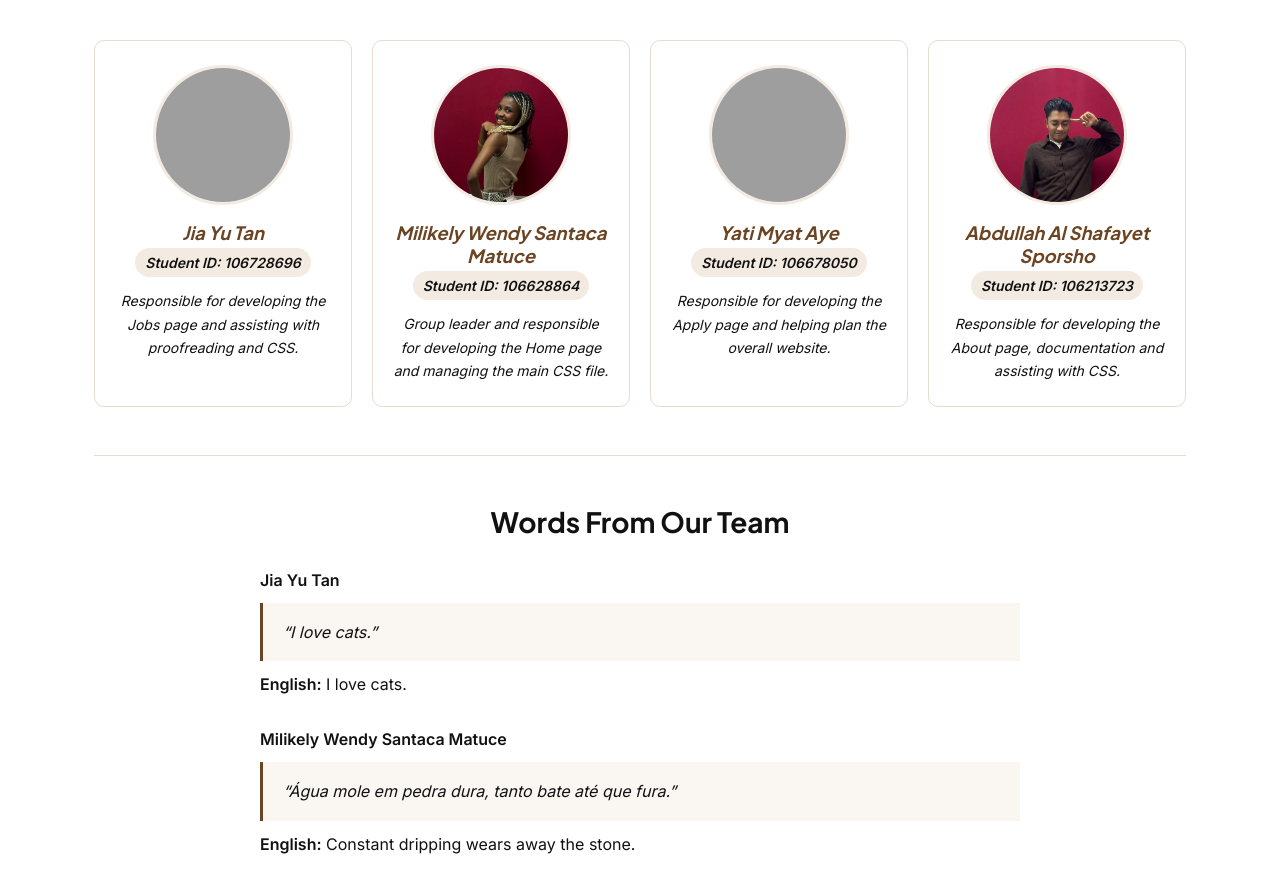
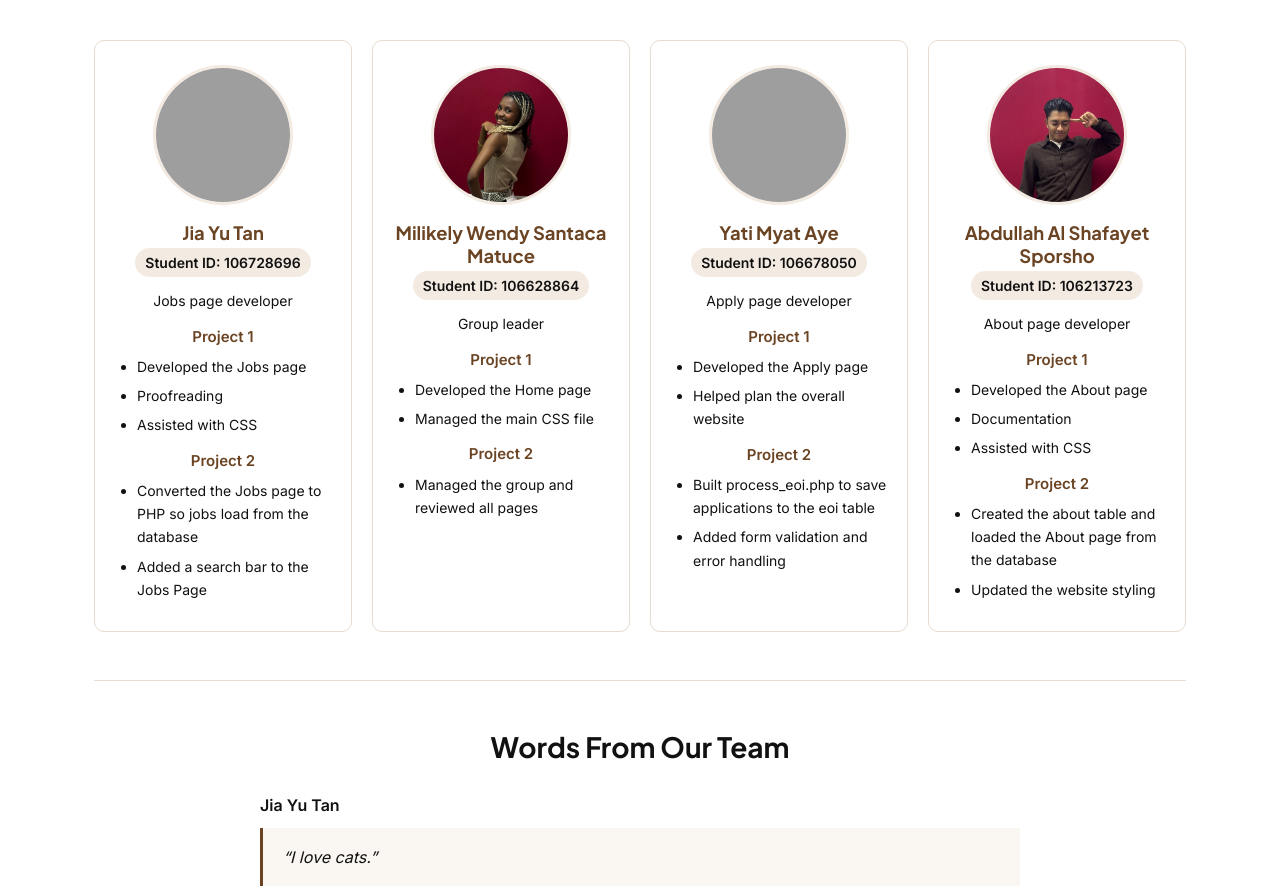
Before and after one commit to 106728696/Opentra-Part-2, a PHP site: page /About.php in a window 1280 px wide. Shown: the part 1461-2347 px from the top of the page. Run offline with PHP 8.4, Linux system fonts and the light colour scheme; data comes from the database, SQL or seed files in the repository; both versions use the stored data as it was after the commit; grey boxes are pictures that could not be loaded.

Commit message:
Load team members from about table

```diff
--- a/About.php
+++ b/About.php
@@ -1,3 +1,8 @@
+<?php
+require_once 'settings.php';
+$result = mysqli_query($conn, "SELECT * FROM about ORDER BY member_id");
+?>
+
 <!DOCTYPE html>
 <html lang="en">
 
@@ -67,85 +72,36 @@
     </figure>
 
     <div class="team-members">
+<?php while ($member = mysqli_fetch_assoc($result)) { ?>
 
-        <article class="team-member">
-            <img
-                src="pictures/JiaYuPicture.png"
-                alt="Jia Yu Tan"
-                class="member-photo"
-            >
+    <article class="team-member">
+        <img src="<?php echo $member['photo']; ?>"
+             alt="<?php echo $member['full_name']; ?>"
+             class="member-photo">
 
-            <h3>Jia Yu Tan</h3>
+        <h3><?php echo $member['full_name']; ?></h3>
 
-            <p class="student-id">
-                Student ID: 106728696
-            </p>
+        <p class="student-id">Student ID: <?php echo $member['student_id']; ?></p>
 
-            <p>
-                Responsible for developing the Jobs page and
-                assisting with proofreading and CSS.
-            </p>
-        </article>
+        <p><?php echo $member['role']; ?></p>
 
+        <h4>Project 1</h4>
+        <ul>
+            <?php foreach (explode("\n", $member['project1_contributions']) as $item) { ?>
+                <li><?php echo $item; ?></li>
+            <?php } ?>
+        </ul>
 
-        <article class="team-member">
-            <img
-                src="pictures/MilikelyPicture.png"
-                alt="Milikely Wendy Santaca Matuce"
-                class="member-photo"
-            >
+        <h4>Project 2</h4>
+        <ul>
+            <?php foreach (explode("\n", $member['project2_contributions']) as $item) { ?>
+                <li><?php echo $item; ?></li>
+            <?php } ?>
+        </ul>
+    </article>
 
-            <h3>Milikely Wendy Santaca Matuce</h3>
+<?php } ?>
 
-            <p class="student-id">
-                Student ID: 106628864
-            </p>
-
-            <p>
-                Group leader and responsible for developing the
-                Home page and managing the main CSS file.
-            </p>
-        </article>
-
-
-        <article class="team-member">
-            <img
-                src="pictures/YatiPicture.png"
-                alt="Yati Myat Aye"
-                class="member-photo"
-            >
-
-            <h3>Yati Myat Aye</h3>
-
-            <p class="student-id">
-                Student ID: 106678050
-            </p>
-
-            <p>
-                Responsible for developing the Apply page and
-                helping plan the overall website.
-            </p>
-        </article>
-
-
-       <article class="team-member">
-    <img
-        src="pictures/AbdullahPicture.png"
-        alt="Abdullah Al Shafayet Sporsho"
-        class="member-photo"
-    >
-
-    <h3>Abdullah Al Shafayet Sporsho</h3>
-
-    <p class="student-id">
-        Student ID: 106213723
-    </p>
-
-    <p>
-        Responsible for developing the About page,
-        documentation and assisting with CSS.
-    </p>
-</article>
     </div>
 </section>
 
@@ -252,3 +208,4 @@
 </section>
     </main>
      <?php include 'includes/footer.inc'; ?>
+<?php mysqli_close($conn); ?>
--- a/style/Styling.css
+++ b/style/Styling.css
@@ -733,3 +733,18 @@ footer p {
         min-width: 640px;
     }
 }
+.team-member {
+    font-style: normal;
+}
+
+.team-member h4 {
+    margin-top: 12px;
+    font-size: 15px;
+    color: #6b4423;
+}
+
+.team-member ul {
+    text-align: left;
+    font-size: 14px;
+    margin-top: 6px;
+}
```
Also changed, not shown: opentra_db.sql (+39 -1 lines).
